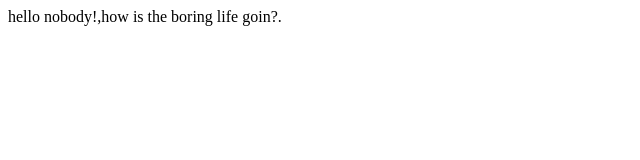
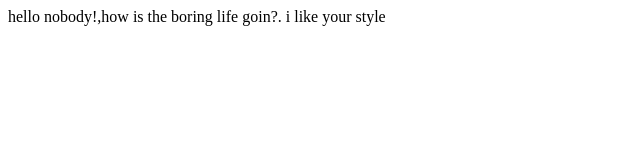
Before and after one commit to Mems2kur/myappsample, a plain HTML site: page index.html in a window 1280 px wide. Shown: the whole page, without its empty margins (0-640 px from the left). Drawn offline with Linux system fonts and the light colour scheme.

Commit message:
changed index.html

```diff
--- a/index.html
+++ b/index.html
@@ -8,5 +8,6 @@
 </head>
 <body>
     hello nobody!,how is the boring life goin?.
+    i like your style
 </body>
 </html>
```
